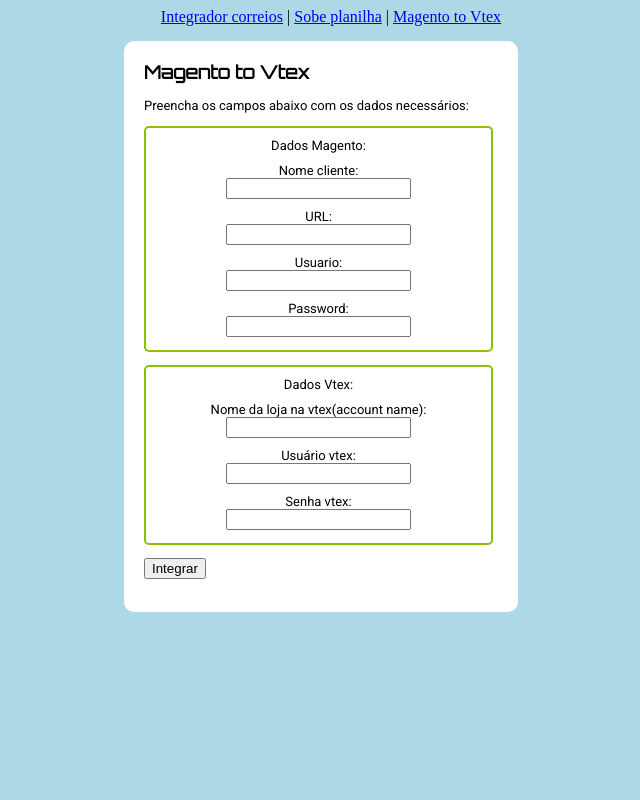
After one commit to mroffe/MagentoToVtex, a PHP site: page / in a window 1280 px wide. The commit adds this page. Shown: the whole page, without its empty margins (319-959 px from the left). Run offline with PHP 8.4, Linux system fonts and the light colour scheme; some libraries are stand-ins or nearby versions.

Commit message:
adding webfront integration

```diff
--- a/Connectors/MagentoConnector.php
+++ b/Connectors/MagentoConnector.php
@@ -27,7 +27,7 @@ class MagentoConnector {
         }
 
         try{
-            MagentoConnector::$sessions[$customer->name] = MagentoConnector::$ws->login('','');
+            MagentoConnector::$sessions[$customer->name] = MagentoConnector::$ws->login($customer->user,$customer->pass);
         }catch (SoapFault $e){
             Logger::error('Falha ao autenticar no Webservice.',$e,MagentoConnector::$ws->__getLastRequest());
         }
--- a/Connectors/VtexConnector.php
+++ b/Connectors/VtexConnector.php
@@ -13,10 +13,10 @@ class VtexConnector {
 
     public static function connect($customer){
         try{
-            VtexConnector::$ws = new SoapClient('http://webservice-'.$customer->name.'.vtexcommerce.com.br/service.svc?wsdl',
+            VtexConnector::$ws = new SoapClient('http://webservice-'.$_POST['accountname'].'.vtexcommerce.com.br/service.svc?wsdl',
                 array(
-                    'login'          => '',
-                    'password'       => '',
+                    'login'          => $_POST['vtexuser'],
+                    'password'       => $_POST['vtexpass'],
                     'trace' => 1,
                     'exception' => 0
                 ));
--- a/MagentoToVtex.php
+++ b/MagentoToVtex.php
@@ -21,4 +21,6 @@ foreach(CustomerManager::getList() as $customer){
 //    CategoryService::run();
     ProductService::run();
 
+    echo $customer;
+
 }
--- a/Managers/CustomerManager.php
+++ b/Managers/CustomerManager.php
@@ -11,7 +11,7 @@ class CustomerManager {
 
         if(count(self::$customerList) < 1)
             self::$customerList = array(
-                new Customer('balai','www.balai.com.br')
+                new Customer($_POST['name'],$_POST['url'],$_POST['user'],$_POST['pass'])
             );
 
         return self::$customerList;
--- a/Models/Customer.php
+++ b/Models/Customer.php
@@ -3,9 +3,13 @@
 class Customer {
     public $name;
     public $url;
+    public $user;
+    public $pass;
 
-    public function __construct($name, $url){
+    public function __construct($name, $url, $user, $pass){
         $this->name = $name;
         $this->url = $url;
+        $this->user = $user;
+        $this->pass = $pass;
     }
 }
--- /dev/null
+++ b/index.php
@@ -0,0 +1,92 @@
+<html xmlns="http://www.w3.org/1999/html" xmlns="http://www.w3.org/1999/html" xmlns="http://www.w3.org/1999/html">
+<head><title>Magento to Vtex</title>
+    <style>
+        @import url(http://fonts.googleapis.com/css?family=Orbitron);
+        @import url(http://fonts.googleapis.com/css?family=Roboto);
+        h2 {
+            font-family: 'Orbitron', sans-serif;
+            font-size: 18px;
+        }
+        .formulario {
+            font-family: Roboto, sans-serif;
+            font-size: 13px;
+        }
+    </style>
+</head>
+<body>
+<script src="//code.jquery.com/jquery-1.11.2.min.js"></script>
+
+<center>
+    <div class="topo" style="height: 30px; width: 700px;">
+        <p class="topolink" style="margin-left: 20px;">
+            <a href="http://planilha.primordia.com.br/">Integrador correios</a> |
+            <a href="http://planilha.primordia.com.br/sobeplanilhaindex.php">Sobe planilha</a> |
+            <a href="http://magentotovtex.primordia.com.br/sobeplanilhaindex.php">Magento to Vtex</a>
+        </p>
+    </div>
+    <table width=400><tr><td>
+        <div class="formulario"><div class="conteudo">
+            <h2 style="padding-top:20px;">Magento to Vtex</h2>
+            <p>Preencha os campos abaixo com os dados necess&aacute;rios:</p>
+
+
+            <form action="MagentoToVtex.php" enctype="multipart/form-data" id="integrador" method="post" name="integrador">
+
+                <div class="magento">
+
+                    <center>
+
+                    <div class="nome_campo" >Dados Magento: </div>
+
+                    <div class="nome_campo" >Nome cliente: </div>
+                    <div class="campo"><input name="name" value="" maxlenght="60" type="text" class="forms"></div>
+
+                    <div class="nome_campo" >URL: </div>
+                    <div class="campo"><input name="url" value="" maxlenght="60" type="text" class="forms"></div>
+
+                    <div class="nome_campo" >Usuario: </div>
+                    <div class="campo"><input name="user" value="" maxlenght="60" type="text" class="forms"></div>
+
+                    <div class="nome_campo" >Password: </div>
+                    <div class="campo"><input name="pass" value="" maxlenght="60" type="password" class="forms"></div>
+
+                    </center>
+                    <p></p>
+                </div>
+<p></p>
+                 <div class="vtex">
+
+                    <center>
+
+                    <div class="nome_campo" >Dados Vtex: </div>
+
+                    <div class="nome_campo" >Nome da loja na vtex(account name): </div>
+                    <div class="campo"><input name="accountname" value="" maxlenght="60" type="text" class="forms"></div>
+
+                    <div class="nome_campo" >Usuário vtex: </div>
+                    <div class="campo"><input name="vtexuser" value="" maxlenght="60" type="text" class="forms"></div>
+
+                    <div class="nome_campo" >Senha vtex: </div>
+                    <div class="campo"><input name="vtexpass" value="" maxlenght="60" type="text" class="forms"></div>
+
+                    </center>
+                     <p></p>
+                </div>
+                <p>
+                    <div class="botao"><input class="botao-enviar" title="Send" type="submit" value="Integrar"></div>
+                </p>
+
+            </form>
+        </div></div>
+    </td></tr></table></center>
+<style>
+    .magento {border: 2px solid #8AC007;border-radius: 5px;width: 345px;}
+    .vtex {border: 2px solid #8AC007;border-radius: 5px;width: 345px;}
+
+    .nome_campo{padding-top: 10px;   border-radius: 5px;}
+    body {background-color:lightblue;}
+    .formulario {background-color:white;border-radius:10px;}
+    .conteudo {padding-left:20px;padding-bottom:20px;}
+</style>
+</body>
+</html>
```
